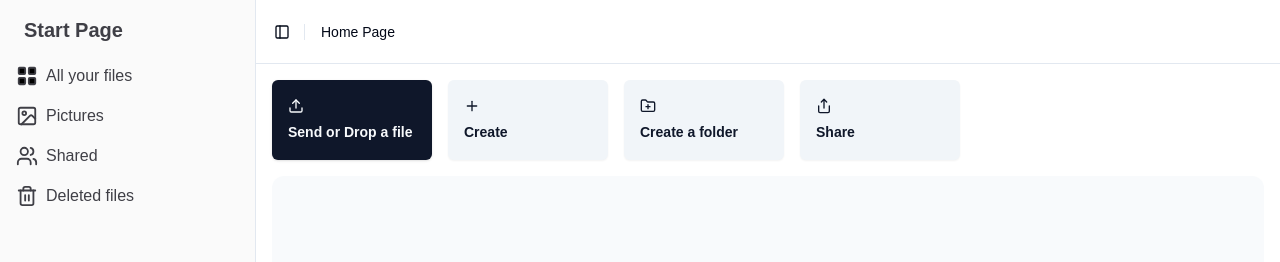
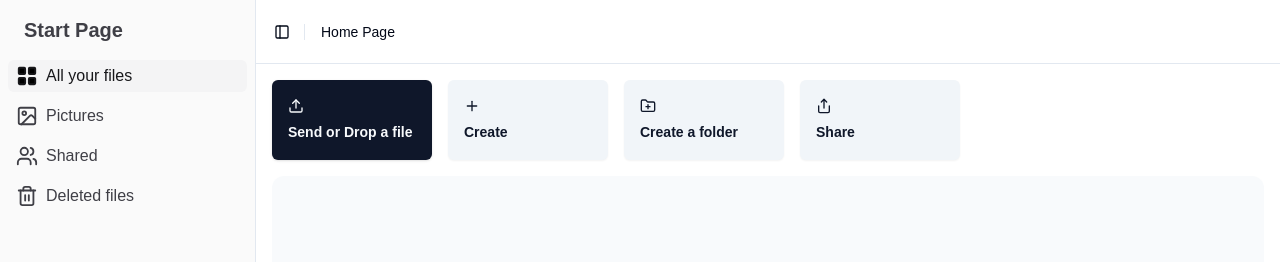
Before and after one commit to MikaelMarceniuk/CloudVault, a Next.js app in the folder packages/frontend/: page /home in a window 1280 px wide. Shown: the top 262 px of the page. Built offline with nearby package versions, Linux system fonts and the light colour scheme.

Commit message:
refactor: Reestructured core pages

```diff
--- /dev/null
+++ b/packages/frontend/app/(core)/_components/appSidebar.tsx
@@ -0,0 +1,82 @@
+'use client'
+
+import * as React from 'react'
+
+import {
+  Sidebar,
+  SidebarContent,
+  SidebarHeader,
+  SidebarMenu,
+  SidebarMenuButton,
+  SidebarMenuItem,
+  SidebarRail,
+} from '@/components/ui/sidebar'
+import { Image as ImgIcon, LayoutGrid, Trash2, Users } from 'lucide-react'
+import { usePathname } from 'next/navigation'
+import Link from 'next/link'
+
+const menuItens = [
+  {
+    name: 'All your files',
+    icon: (
+      <LayoutGrid
+        size={22}
+        fill="black"
+      />
+    ),
+    path: '/home',
+  },
+  {
+    name: 'Pictures',
+    icon: <ImgIcon size={22} />,
+    path: '#',
+  },
+  {
+    name: 'Shared',
+    icon: <Users size={22} />,
+    path: '#',
+  },
+  {
+    name: 'Deleted files',
+    icon: <Trash2 size={22} />,
+    path: '#',
+  },
+]
+
+export function AppSidebar({ ...props }: React.ComponentProps<typeof Sidebar>) {
+  const pathname = usePathname()
+
+  return (
+    <Sidebar {...props}>
+      <div className="px-2">
+        <SidebarHeader>
+          <div className="px-2 pt-2 flex">
+            <span className="text-xl font-bold">Start Page</span>
+          </div>
+        </SidebarHeader>
+        <SidebarContent>
+          <SidebarMenu>
+            <SidebarMenuItem className="space-y-2 pt-2">
+              {menuItens.map((item, i) => (
+                <SidebarMenuButton
+                  asChild
+                  isActive={pathname == item.path}
+                  className="p-0 px-2"
+                  key={i}
+                >
+                  <Link href={item.path}>
+                    <div className="flex items-center gap-2">
+                      {item.icon}
+                      <span className="text-base font-medium">{item.name}</span>
+                    </div>
+                  </Link>
+                </SidebarMenuButton>
+              ))}
+            </SidebarMenuItem>
+          </SidebarMenu>
+        </SidebarContent>
+        <SidebarRail />
+      </div>
+    </Sidebar>
+  )
+}
--- /dev/null
+++ b/packages/frontend/app/(core)/home/page.tsx
@@ -0,0 +1,39 @@
+import { Button } from '@/components/ui/button'
+import { FolderPlus, Plus, Share, Upload } from 'lucide-react'
+
+const CoreHomePage: React.FC = () => {
+  return (
+    <div className="flex flex-1 flex-col gap-4 p-4">
+      <div className="flex gap-4">
+        <Button className="h-20 w-40 flex flex-col items-start">
+          <Upload />
+          <span className="font-semibold">Send or Drop a file</span>
+        </Button>
+        <Button
+          className="h-20 w-40 flex flex-col items-start"
+          variant={'secondary'}
+        >
+          <Plus />
+          <span className="font-semibold">Create</span>
+        </Button>
+        <Button
+          className="h-20 w-40 flex flex-col items-start"
+          variant={'secondary'}
+        >
+          <FolderPlus />
+          <span className="font-semibold">Create a folder</span>
+        </Button>
+        <Button
+          className="h-20 w-40 flex flex-col items-start"
+          variant={'secondary'}
+        >
+          <Share />
+          <span className="font-semibold">Share</span>
+        </Button>
+      </div>
+      <div className="min-h-[100vh] flex-1 rounded-xl bg-muted/50 md:min-h-min" />
+    </div>
+  )
+}
+
+export default CoreHomePage
--- /dev/null
+++ b/packages/frontend/app/(core)/layout.tsx
@@ -0,0 +1,45 @@
+import {
+  SidebarInset,
+  SidebarProvider,
+  SidebarTrigger,
+} from '@/components/ui/sidebar'
+import { NextPage } from 'next'
+import { AppSidebar } from './_components/appSidebar'
+import { Separator } from '@/components/ui/separator'
+import {
+  Breadcrumb,
+  BreadcrumbItem,
+  BreadcrumbList,
+  BreadcrumbPage,
+} from '@/components/ui/breadcrumb'
+
+type CoreLayoutProps = {
+  children: React.ReactNode
+}
+
+const CoreLayout: NextPage<CoreLayoutProps> = ({ children }) => {
+  return (
+    <SidebarProvider>
+      <AppSidebar />
+      <SidebarInset>
+        <header className="flex h-16 shrink-0 items-center gap-2 border-b px-4">
+          <SidebarTrigger className="-ml-1" />
+          <Separator
+            orientation="vertical"
+            className="mr-2 h-4"
+          />
+          <Breadcrumb>
+            <BreadcrumbList>
+              <BreadcrumbItem>
+                <BreadcrumbPage>Home Page</BreadcrumbPage>
+              </BreadcrumbItem>
+            </BreadcrumbList>
+          </Breadcrumb>
+        </header>
+        {children}
+      </SidebarInset>
+    </SidebarProvider>
+  )
+}
+
+export default CoreLayout
--- a/packages/frontend/app/_components/appSidebar.tsx
+++ /dev/null
@@ -1,85 +0,0 @@
-import * as React from 'react'
-
-import {
-  Sidebar,
-  SidebarContent,
-  SidebarHeader,
-  SidebarMenu,
-  SidebarMenuButton,
-  SidebarMenuItem,
-  SidebarRail,
-} from '@/components/ui/sidebar'
-import { Image as ImgIcon, LayoutGrid, Trash2, Users } from 'lucide-react'
-
-export function AppSidebar({ ...props }: React.ComponentProps<typeof Sidebar>) {
-  return (
-    <Sidebar {...props}>
-      <div className="px-2">
-        <SidebarHeader>
-          <div className="px-2 pt-2 flex">
-            <span className="text-xl font-bold">Start Page</span>
-          </div>
-        </SidebarHeader>
-        <SidebarContent>
-          <SidebarMenu>
-            <SidebarMenuItem className="space-y-2 pt-2">
-              <SidebarMenuButton
-              // asChild
-              // isActive
-              >
-                <div className="flex items-center gap-2">
-                  <LayoutGrid
-                    size={22}
-                    fill="black"
-                  />
-                  <span className="text-base font-medium">All your files</span>
-                </div>
-              </SidebarMenuButton>
-
-              <SidebarMenuButton
-              // asChild
-              // isActive
-              >
-                <div className="flex items-center gap-2">
-                  <ImgIcon
-                    size={22}
-                    // fill="black"
-                    // stroke="white"
-                  />
-                  <span className="text-base font-medium">Pictures</span>
-                </div>
-              </SidebarMenuButton>
-
-              <SidebarMenuButton
-              // asChild
-              // isActive
-              >
-                <div className="flex items-center gap-2">
-                  <Users
-                    size={22}
-                    // fill="white"
-                  />
-                  <span className="text-base font-medium">Shared</span>
-                </div>
-              </SidebarMenuButton>
-
-              <SidebarMenuButton
-              // asChild
-              // isActive
-              >
-                <div className="flex items-center gap-2">
-                  <Trash2
-                    size={22}
-                    // fill="white"
-                  />
-                  <span className="text-base font-medium">Deleted files</span>
-                </div>
-              </SidebarMenuButton>
-            </SidebarMenuItem>
-          </SidebarMenu>
-        </SidebarContent>
-        <SidebarRail />
-      </div>
-    </Sidebar>
-  )
-}
--- a/packages/frontend/app/home/page.tsx
+++ /dev/null
@@ -1,69 +0,0 @@
-import { AppSidebar } from '../_components/appSidebar'
-import {
-  Breadcrumb,
-  BreadcrumbItem,
-  BreadcrumbList,
-  BreadcrumbPage,
-} from '@/components/ui/breadcrumb'
-import { Button } from '@/components/ui/button'
-import { Separator } from '@/components/ui/separator'
-import {
-  SidebarInset,
-  SidebarProvider,
-  SidebarTrigger,
-} from '@/components/ui/sidebar'
-import { FolderPlus, Plus, Share, Upload } from 'lucide-react'
-
-export default function HomePage() {
-  return (
-    <SidebarProvider>
-      <AppSidebar />
-      <SidebarInset>
-        <header className="flex h-16 shrink-0 items-center gap-2 border-b px-4">
-          <SidebarTrigger className="-ml-1" />
-          <Separator
-            orientation="vertical"
-            className="mr-2 h-4"
-          />
-          <Breadcrumb>
-            <BreadcrumbList>
-              <BreadcrumbItem>
-                <BreadcrumbPage>Home Page</BreadcrumbPage>
-              </BreadcrumbItem>
-            </BreadcrumbList>
-          </Breadcrumb>
-        </header>
-        <div className="flex flex-1 flex-col gap-4 p-4">
-          <div className="flex gap-4">
-            <Button className="h-20 w-40 flex flex-col items-start">
-              <Upload />
-              <span className="font-semibold">Send or Drop a file</span>
-            </Button>
-            <Button
-              className="h-20 w-40 flex flex-col items-start"
-              variant={'secondary'}
-            >
-              <Plus />
-              <span className="font-semibold">Create</span>
-            </Button>
-            <Button
-              className="h-20 w-40 flex flex-col items-start"
-              variant={'secondary'}
-            >
-              <FolderPlus />
-              <span className="font-semibold">Create a folder</span>
-            </Button>
-            <Button
-              className="h-20 w-40 flex flex-col items-start"
-              variant={'secondary'}
-            >
-              <Share />
-              <span className="font-semibold">Share</span>
-            </Button>
-          </div>
-          <div className="min-h-[100vh] flex-1 rounded-xl bg-muted/50 md:min-h-min" />
-        </div>
-      </SidebarInset>
-    </SidebarProvider>
-  )
-}
```
